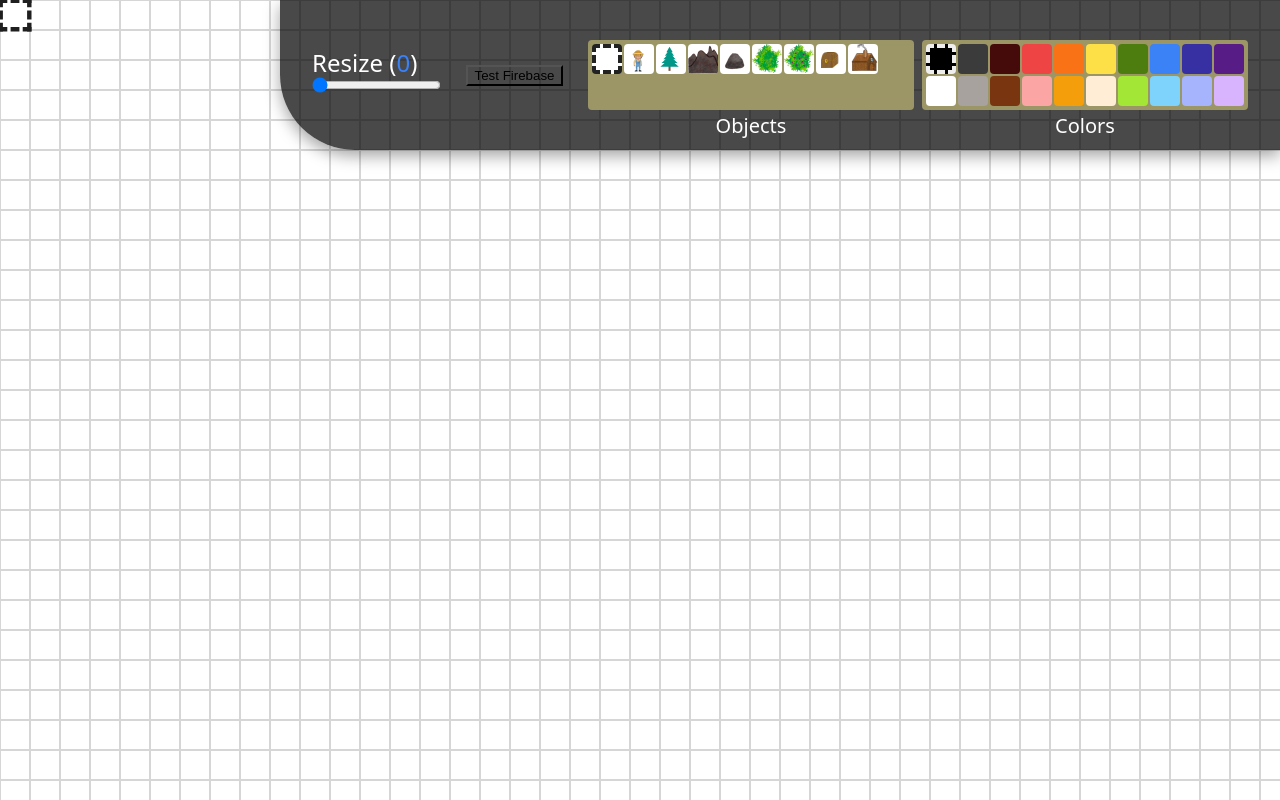
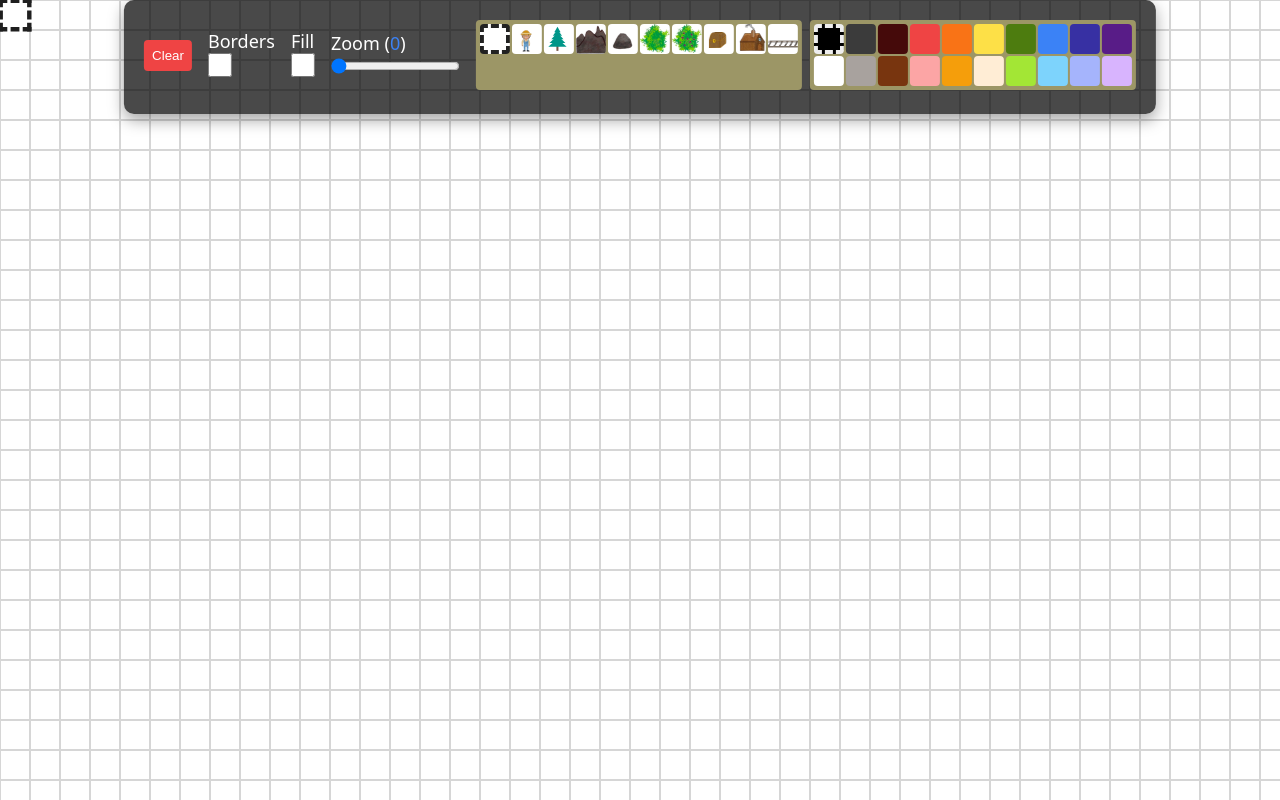
Before and after one commit to DenzelBraithwaite/map-maker, a Svelte app: page / in a window 1280 px wide. Built offline with nearby package versions, Linux system fonts and the light colour scheme; a web font is replaced by a local one.

Commit message:
added features: clear, border toggle, fill. changed design

```diff
--- a/src/App.svelte
+++ b/src/App.svelte
@@ -1,14 +1,46 @@
 <script lang="ts">
   import firebase from './lib/firebase.js';
+
+  // stores
+  import { squares } from './lib/stores/squares';
 
   // Components
   import { Button, ColorPalette, ItemPalette, Map } from './lib/components/index';
 
   let resizeValue = 0;
+  let bordersVisible = false || Boolean(JSON.parse(localStorage.getItem('borders-visible')));
+  let fillModeEnabled = false;
   let size = 'size-1';
   let currentColor = 'black';
   let currentItem = '';
   let firebaseUrl = 'https://kk-map-maker-default-rtdb.firebaseio.com/';
+
+  function testFirebase() {
+    fetch(firebaseUrl)
+    .then(response => response.json())
+    .then(data => {
+      console.log('GET response:', data);
+    })
+    .catch(error => {
+      console.error('Error fetching data:', error);
+    });
+
+    // fetch(firebaseUrl, {
+    //   method: 'POST',
+    //   headers: {
+    //     'Content-Type': 'application/json',
+    //     'Access-Control-Allow-Origin': '*'
+    //   },
+    //   body: JSON.stringify({test: 'this is a test from map maker!'})
+    // })
+    // .then(response => response.json())
+    // .then(data => {
+    //   console.log('POST response:', data);
+    // })
+    // .catch(error => {
+    //   console.error('Error posting data:', error);
+    // });
+  }
 
   function resizeGrid() {
     switch (resizeValue) {
@@ -56,48 +88,70 @@
     currentItem = event.detail;
   }
 
-  function testFirebase() {
-    fetch(firebaseUrl)
-    .then(response => response.json())
-    .then(data => {
-      console.log('GET response:', data);
-    })
-    .catch(error => {
-      console.error('Error fetching data:', error);
+  function clearScreen(): void {
+    $squares.forEach(s => {
+      localStorage.setItem(`square-${s.id}`, JSON.stringify({id: s.id, size: s.size, color: 'beige', border: s.border, item: ''}));
     });
+    squares.update($squares => {
+      return $squares.map(s => {
+        s.color = 'beige';
+        s.item = '';
+        return s;
+      });
+    });
+  }
 
-    // fetch(firebaseUrl, {
-    //   method: 'POST',
-    //   headers: {
-    //     'Content-Type': 'application/json',
-    //     'Access-Control-Allow-Origin': '*'
-    //   },
-    //   body: JSON.stringify({test: 'this is a test from map maker!'})
-    // })
-    // .then(response => response.json())
-    // .then(data => {
-    //   console.log('POST response:', data);
-    // })
-    // .catch(error => {
-    //   console.error('Error posting data:', error);
-    // });
+  function fillScreen(event: any): void {
+    const selectedColor = event.detail;
+    $squares.forEach(s => {
+      localStorage.setItem(`square-${s.id}`, JSON.stringify({id: s.id, size: s.size, color: selectedColor, border: s.border, item: ''}));
+    });
+    squares.update($squares => {
+      return $squares.map(s => {
+        s.color = selectedColor;
+        return s;
+      });
+    });
+  }
+
+  function toggleBorders(): void {
+    localStorage.setItem('borders-visible', JSON.stringify(bordersVisible));
+    $squares.forEach(s => {
+      localStorage.setItem(`square-${s.id}`, JSON.stringify({id: s.id, size: s.size, color: s.color, border: bordersVisible, item: ''}));
+    });
+    squares.update($squares => {
+      return $squares.map(s => {
+        s.border = bordersVisible;
+        return s;
+      });
+    });
   }
 </script>
 
 <main>
   <div class="map-container">
     <section class="toolbar">
-      <div class="resize-wrapper">
-        <h2>Resize (<span class="color-blue">{resizeValue}</span>)</h2>
-        <input bind:value={resizeValue} on:change={resizeGrid} step="01" min="0" max="9" type="range" />
+      <!-- <button on:click={testFirebase}>Test Firebase</button> -->
+      <div class="toolbar-wrapper">
+        <button on:click={clearScreen} class="toolbar-btn">Clear</button>
+
+        <h2 class="toolbar-title">Borders
+          <input bind:checked={bordersVisible} on:change={toggleBorders} type="checkbox"/>
+        </h2>
+        <h2 class="toolbar-title">Fill
+          <input bind:checked={fillModeEnabled} type="checkbox"/>
+        </h2>
+
+        <h2 class="toolbar-title">Zoom (<span class="color-blue">{resizeValue}</span>)
+          <input bind:value={resizeValue} on:change={resizeGrid} step="01" min="0" max="9" type="range" />
+        </h2>
+
+        <div class="palettes">
+          <ItemPalette on:set-item={changeItem}/>
+          <ColorPalette {fillModeEnabled} on:set-color={changeColor} on:fill-screen={fillScreen}/>
+        </div>
       </div>
-      <!-- <button class="clear-btn">Clear</button> -->
-      <button style="background: none" on:click={testFirebase}>Test Firebase</button>
 
-      <div class="palettes">
-        <ItemPalette on:set-item={changeItem}/>
-        <ColorPalette on:set-color={changeColor}/>
-      </div>
     </section>
 
     <div class="map">
@@ -132,36 +186,53 @@
     overflow: scroll;
   }
 
-  .palettes {
-    display: flex;
-    justify-content: space-evenly;
-    align-items: center;
-    gap: 0.5rem;
-  }
-
   .toolbar {
-    grid-column: 1 / -1;
     color: var(--white);
-    padding: 2.5rem 2rem;
     background-color: #000000b6;
     box-shadow: var(--box-shadow-heavy);
     z-index: 1;
-    border-radius: 0 0 0 75px;
+    border-radius: 10px;
+    max-width: 90dvw;
 
     position: absolute;
-    right: 0;
-    width: 1000px;
+    right: 50%;
+    transform: translateX(50%);
 
     display: flex;
-    justify-content: space-between;
     align-items: center;
+    gap: 16px;
 
     .toolbar-title {
-      font-size: 1.25rem;
-      position: absolute;
-      bottom: -1.75rem;
-      right: 50%;
-      transform: translateX(50%);
+      font-size: 1.125rem;
+    }
+
+    .toolbar-wrapper {
+      padding: 1.25rem 1.25rem 1.5rem;
+      overflow-x: scroll;
+      display: flex;
+      align-items: center;
+      gap: 16px;
+
+      .palettes {
+        display: flex;
+        justify-content: space-evenly;
+        align-items: center;
+        gap: 0.5rem;
+      }
+
+      .toolbar-btn {
+        padding: 0.5rem;
+        background-color: var(--red);
+        border: none;
+        border-radius: 4px;
+        color: var(--white);
+
+        &:hover {
+          cursor: pointer;
+          scale: 1.05;
+          background-color: #f45858;
+        }
+      }
     }
   }
 
--- a/src/lib/components/ColorPalette.svelte
+++ b/src/lib/components/ColorPalette.svelte
@@ -1,6 +1,9 @@
 <script lang="ts">
   // hooks
   import { createEventDispatcher } from "svelte";
+
+  // Props
+  export let fillModeEnabled: boolean;
 
   const createEvent = createEventDispatcher();
   let color = 'black';
@@ -8,6 +11,8 @@
   function setColor(c: string): void {
     color = c;
     createEvent('set-color', c);
+
+    if (fillModeEnabled) createEvent('fill-screen', color);
   }
 </script>
 <!-- svelte-ignore a11y-click-events-have-key-events -->
@@ -34,7 +39,6 @@
   <div on:click={() => setColor('light-blue')} class="square bg-light-blue" class:active-light={color === 'light-blue'}></div>
   <div on:click={() => setColor('light-indigo')} class="square bg-light-indigo" class:active-light={color === 'light-indigo'}></div>
   <div on:click={() => setColor('light-purple')} class="square bg-light-purple" class:active-light={color === 'light-purple'}></div>
-  <h2 class="toolbar-title">Colors</h2>
 </div>
 
 <style lang="scss">
--- a/src/lib/components/ItemPalette.svelte
+++ b/src/lib/components/ItemPalette.svelte
@@ -32,17 +32,17 @@
   <div on:click={() => setItem('berry-bush')} class="square item-bg berry-bush-bg" class:active={item === 'berry-bush'}></div>
   <div on:click={() => setItem('chest')} class="square item-bg chest-bg" class:active={item === 'chest'}></div>
   <div on:click={() => setItem('house')} class="square item-bg house-bg" class:active={item === 'house'}></div>
-  <h2 class="toolbar-title">Objects</h2>
+  <div on:click={() => setItem('track')} class="square item-bg track-bg" class:active={item === 'track'}></div>
 </div>
 
 
 <style lang="scss">
   .item-palette {
     position: relative;
-    min-height: 70px;
+    height: 70px;
     padding: 4px;
     background-color: #9c9666;
-    border-radius: 0.25rem;
+    border-radius: 4px;
 
     display: inline-grid;
     grid-template-columns: repeat(10, 1fr);
--- a/src/lib/components/Square.svelte
+++ b/src/lib/components/Square.svelte
@@ -1,4 +1,7 @@
 <script lang="ts">
+  // hooks
+  import { createEventDispatcher } from 'svelte';
+
   // Types
   import type { Tile } from '../stores/squares';
 
@@ -8,19 +11,24 @@
   export let currentItem: string;
   export let tileDetails: Tile;
 
-  function clickHandler() {
-    localStorage.setItem(`squareDetails-${tileDetails.id}`, JSON.stringify(tileDetails));
+  const createEvent = createEventDispatcher();
+
+  function clickHandler(event: any) {
+    console.log('dwa')
+    event.preventDefault();
+    if (event.type === 'dragenter') event.dataTransfer.setDragImage(new Image(), 0, 0);
     tileDetails.color = currentColor;
     tileDetails.item = currentItem;
+    createEvent('click', tileDetails);
   }
 </script>
   <!-- svelte-ignore a11y-click-events-have-key-events -->
   <!-- svelte-ignore a11y-no-static-element-interactions -->
 
 {#if tileDetails.item === 'person'}
-  <div draggable={true} on:touchstart={clickHandler} on:dragenter={clickHandler} on:click={clickHandler} class:border-light={tileDetails.color === 'black'} class="square item-bg person-bg {size} {tileDetails.color}"></div>
+  <div draggable={true} on:touchstart={event => clickHandler(event)} on:dragenter={event => clickHandler(event)} on:click={event => clickHandler(event)} class:border-light={['black', 'maroon'].includes(tileDetails.color)} class:border-none={!tileDetails.border} class="square item-bg person-bg {size} {tileDetails.color}"></div>
 {:else if tileDetails.item === 'tree'}
-  <div draggable={true} on:touchstart={clickHandler} on:dragenter={clickHandler} on:click={clickHandler} class:border-light={tileDetails.color === 'black'} class="square {size} {tileDetails.color}">
+  <div draggable={true} on:touchstart={event => clickHandler(event)} on:dragenter={event => clickHandler(event)} on:click={event => clickHandler(event)} class:border-light={['black', 'maroon'].includes(tileDetails.color)} class:border-none={!tileDetails.border} class="square {size} {tileDetails.color}">
     <svg xmlns="http://www.w3.org/2000/svg" xmlns:xlink="http://www.w3.org/1999/xlink" data-name="Layer 1" viewBox="0 0 598 771">
       <rect x="270.59" y="569.5" width="57.92" height="197.88" fill="#795548"/>
       <polygon points="301.36 414.49 40.14 650.9 562.59 650.9 301.36 414.49" fill="#009688"/>
@@ -31,25 +39,28 @@
     </svg>
   </div>
 {:else if tileDetails.item === 'mountain'}
-  <div draggable={true} on:touchstart={clickHandler} on:dragenter={clickHandler} on:click={clickHandler} class:border-light={tileDetails.color === 'black'} class="square item-bg mountain-bg {size} {tileDetails.color}"></div>
+  <div draggable={true} on:touchstart={event => clickHandler(event)} on:dragenter={event => clickHandler(event)} on:click={event => clickHandler(event)} class:border-light={['black', 'maroon'].includes(tileDetails.color)} class:border-none={!tileDetails.border} class="square item-bg mountain-bg {size} {tileDetails.color}"></div>
 {:else if tileDetails.item === 'rock'}
-  <div draggable={true} on:touchstart={clickHandler} on:dragenter={clickHandler} on:click={clickHandler} class:border-light={tileDetails.color === 'black'} class="square item-bg rock-bg {size} {tileDetails.color}"></div>
+  <div draggable={true} on:touchstart={event => clickHandler(event)} on:dragenter={event => clickHandler(event)} on:click={event => clickHandler(event)} class:border-light={['black', 'maroon'].includes(tileDetails.color)} class:border-none={!tileDetails.border} class="square item-bg rock-bg {size} {tileDetails.color}"></div>
 {:else if tileDetails.item === 'bush'}
-  <div draggable={true} on:touchstart={clickHandler} on:dragenter={clickHandler} on:click={clickHandler} class:border-light={tileDetails.color === 'black'} class="square item-bg bush-bg {size} {tileDetails.color}"></div>
+  <div draggable={true} on:touchstart={event => clickHandler(event)} on:dragenter={event => clickHandler(event)} on:click={event => clickHandler(event)} class:border-light={['black', 'maroon'].includes(tileDetails.color)} class:border-none={!tileDetails.border} class="square item-bg bush-bg {size} {tileDetails.color}"></div>
 {:else if tileDetails.item === 'berry-bush'}
-  <div draggable={true} on:touchstart={clickHandler} on:dragenter={clickHandler} on:click={clickHandler} class:border-light={tileDetails.color === 'black'} class="square item-bg berry-bush-bg {size} {tileDetails.color}"></div>
+  <div draggable={true} on:touchstart={event => clickHandler(event)} on:dragenter={event => clickHandler(event)} on:click={event => clickHandler(event)} class:border-light={['black', 'maroon'].includes(tileDetails.color)} class:border-none={!tileDetails.border} class="square item-bg berry-bush-bg {size} {tileDetails.color}"></div>
 {:else if tileDetails.item === 'chest'}
-  <div draggable={true} on:touchstart={clickHandler} on:dragenter={clickHandler} on:click={clickHandler} class:border-light={tileDetails.color === 'black'} class="square item-bg chest-bg {size} {tileDetails.color}"></div>
+  <div draggable={true} on:touchstart={event => clickHandler(event)} on:dragenter={event => clickHandler(event)} on:click={event => clickHandler(event)} class:border-light={['black', 'maroon'].includes(tileDetails.color)} class:border-none={!tileDetails.border} class="square item-bg chest-bg {size} {tileDetails.color}"></div>
 {:else if tileDetails.item === 'house'}
-  <div draggable={true} on:touchstart={clickHandler} on:dragenter={clickHandler} on:click={clickHandler} class:border-light={tileDetails.color === 'black'} class="square item-bg house-bg {size} {tileDetails.color}"></div>
+  <div draggable={true} on:touchstart={event => clickHandler(event)} on:dragenter={event => clickHandler(event)} on:click={event => clickHandler(event)} class:border-light={['black', 'maroon'].includes(tileDetails.color)} class:border-none={!tileDetails.border} class="square item-bg house-bg {size} {tileDetails.color}"></div>
+{:else if tileDetails.item === 'track'}
+  <div draggable={true} on:touchstart={event => clickHandler(event)} on:dragenter={event => clickHandler(event)} on:click={event => clickHandler(event)} class:border-light={['black', 'maroon'].includes(tileDetails.color)} class:border-none={!tileDetails.border} class="square item-bg track-bg {size} {tileDetails.color}"></div>
 {:else}
-  <div draggable={true} on:touchstart={clickHandler} on:dragenter={clickHandler} on:click={clickHandler} class:border-light={tileDetails.color === 'black'} class="square {size} {tileDetails.color}"></div>
+  <div draggable={true} on:touchstart={event => clickHandler(event)} on:dragenter={event => clickHandler(event)} on:click={event => clickHandler(event)} class:border-light={['black', 'maroon'].includes(tileDetails.color)} class:border-none={!tileDetails.border} class="square {size} {tileDetails.color}"></div>
 {/if}
 
 <style lang="scss">
   .square {
     border: 1px solid #1f1f1f2e;
-    cursor: crosshair;
+    cursor: cell;
+    // touch-action: none;
 
     &:hover,
     &:active {
@@ -59,6 +70,10 @@
   }
 
   .border-light {
-    border: 1px solid #1f1f1fc4;
+    border: 1px solid #6767679d;
+  }
+
+  .border-none {
+    border: 1px solid transparent;
   }
 </style>
```
Also changed, not shown: src/lib/components/Map.svelte (+12 -1 lines), src/lib/stores/squares.ts (+9 -14 lines), public/doodle_2.png.
